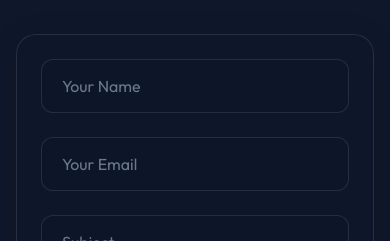
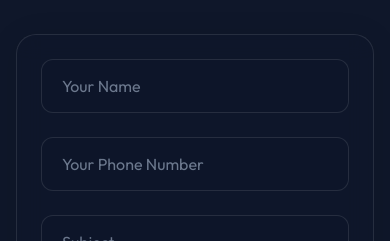
Before and after one commit to elafsindi/elafsindi-portfolio, a React (Vite) app: page / in a window 390 px wide. Shown: the part 9700-9941 px from the top of the page. Built offline with nearby package versions, Linux system fonts and the light colour scheme.

Commit message:
feat: replace email field with phone number in contact form

```diff
--- a/src/components/Contact.jsx
+++ b/src/components/Contact.jsx
@@ -54,9 +54,9 @@ export default function Contact() {
               </div>
               <div className="form-group">
                 <input
-                  type="email"
-                  name="email"
-                  placeholder={t.contact.emailPlaceholder}
+                  type="tel"
+                  name="phone"
+                  placeholder={t.contact.phonePlaceholder}
                   required
                   className="form-control"
                 />
--- a/src/data/content.js
+++ b/src/data/content.js
@@ -216,7 +216,7 @@ export const content = {
       title: "Let's Work Together",
       subtitle: "Have a project in mind? I'd love to hear about it. Send me a message and let's create something amazing.",
       namePlaceholder: "Your Name",
-      emailPlaceholder: "Your Email",
+      phonePlaceholder: "Your Phone Number",
       subjectPlaceholder: "Subject",
       messagePlaceholder: "Tell me about your project...",
       sendBtn: "Send Message",
@@ -455,7 +455,7 @@ export const content = {
       title: "لنبقَ على تواصل",
       subtitle: "هل لديك فرصة عمل أو مشروع متميز؟ لا تتردد في مراسلتي وسأقوم بالرد عليك في أقرب وقت لنتحدث أكثر.",
       namePlaceholder: "الاسم",
-      emailPlaceholder: "البريد الإلكتروني",
+      phonePlaceholder: "رقم جوالك",
       subjectPlaceholder: "الموضوع",
       messagePlaceholder: "حدثني عن مشروعك...",
       sendBtn: "إرسال الرسالة",
```
